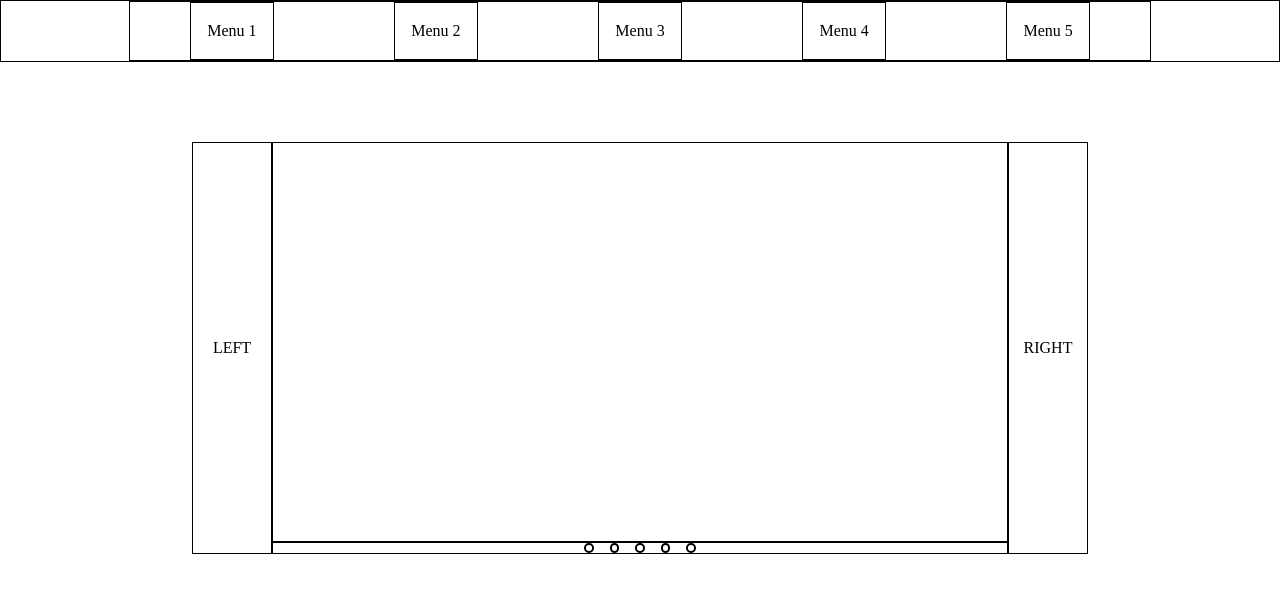
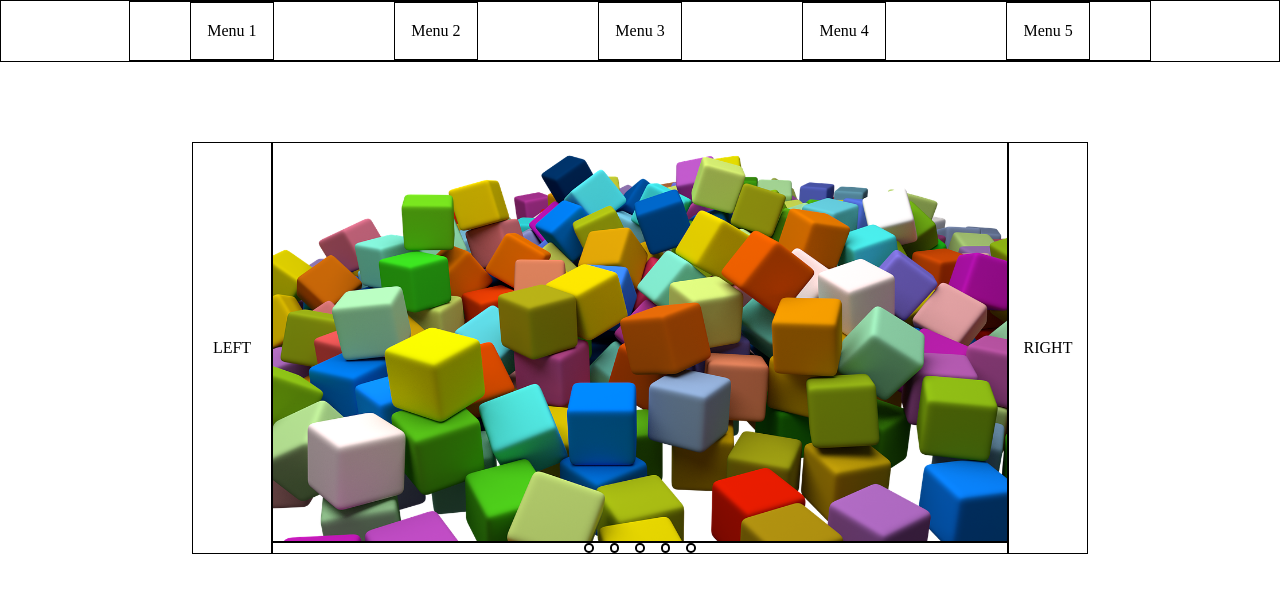
Before and after one commit to devIncogni/drop-down-and-image-carousel, a website built with webpack: page src/template.htm in a window 1280 px wide. Shown: the top 592 px of the page. Built offline with nearby package versions, Linux system fonts and the light colour scheme.

Commit message:
Styled the image carousel and added some images

```diff
--- a/src/styles.css
+++ b/src/styles.css
@@ -52,8 +52,8 @@ body {
 }
 
 .active {
-    pointer-events: all;
-    opacity: 100%;
+    pointer-events: all !important;
+    opacity: 100% !important;
 }
 
 
@@ -92,6 +92,15 @@ body {
     border: 1px solid;
 }
 
+.image-display>img {
+    /* max-height: 100%; */
+    /* opacity: 100%; */
+    width: 100%;
+    height: 100%;
+    opacity: 0%;
+    pointer-events: none;
+}
+
 .image-locator {
     display: flex;
     justify-content: center;
--- a/src/template.htm
+++ b/src/template.htm
@@ -86,7 +86,13 @@
     <div class="image-carousel-holder">
         <div class="scroll" id="left">LEFT</div>
         <div class="canvas">
-            <div class="image-display"></div>
+            <div class="image-display">
+                <img src="./cubes-677092_1280.png" alt="" id="i-1" class="active">
+                <img src="./images (1).jpg" alt="" id="i-2">
+                <img src="./images.jpg" alt="" id="i-3">
+                <img src="./Reddit-pixel-battle-r-place-end-date.jpg" alt="" id="i-4">
+                <img src="./Your paragraph text.png" alt="" id="i-5">
+            </div>
             <div class="image-locator">
                 <div class="locator" id="l-1"></div>
                 <div class="locator" id="l-2"></div>
```
Also changed, not shown: src/Reddit-pixel-battle-r-place-end-date.jpg (added), src/Your paragraph text.png (added), src/cubes-677092_1280.png (added), src/images (1).jpg (added), src/images.jpg (added).
